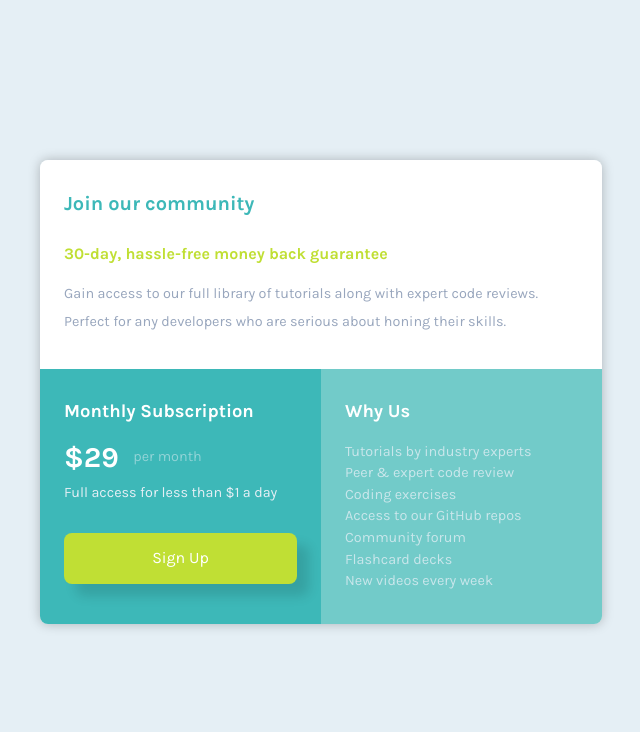
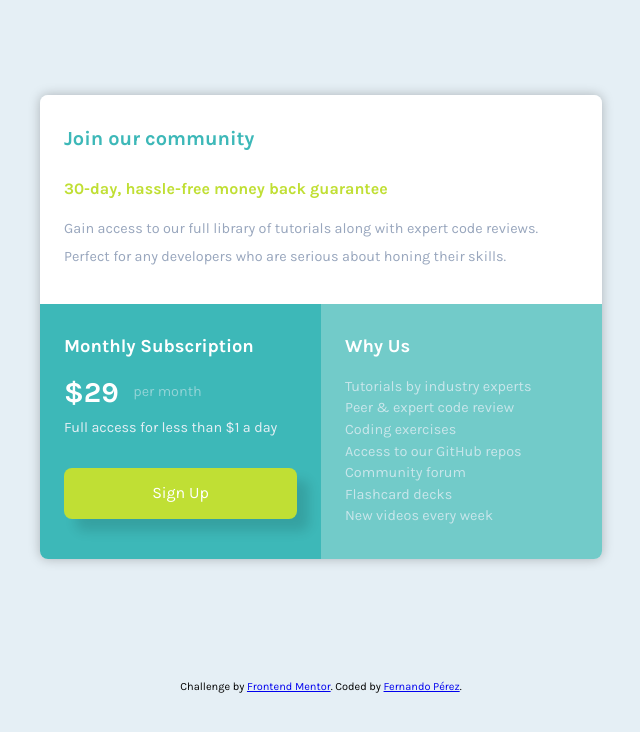
Before and after one commit to fermop/Frontend_Mentor-4thChallenge, a plain HTML site: page index.html in a window 1280 px wide. Shown: the whole page, without its empty margins (319-959 px from the left). Drawn offline with Linux system fonts and the light colour scheme.

Commit message:
Adding the footer

```diff
--- a/index.html
+++ b/index.html
@@ -6,4 +6,4 @@
     Community forum
     Flashcard decks
     New videos every week
-  </pre></section></main></body></html>
+  </pre></section></main><footer class="footer"><p class="footer__attribution">Challenge by <a href="https://www.frontendmentor.io?ref=challenge" target="_blank">Frontend Mentor</a>. Coded by <a href="https://www.frontendmentor.io/profile/fermop" target="_blank">Fernando Pérez</a>.</p></footer></body></html>
```
